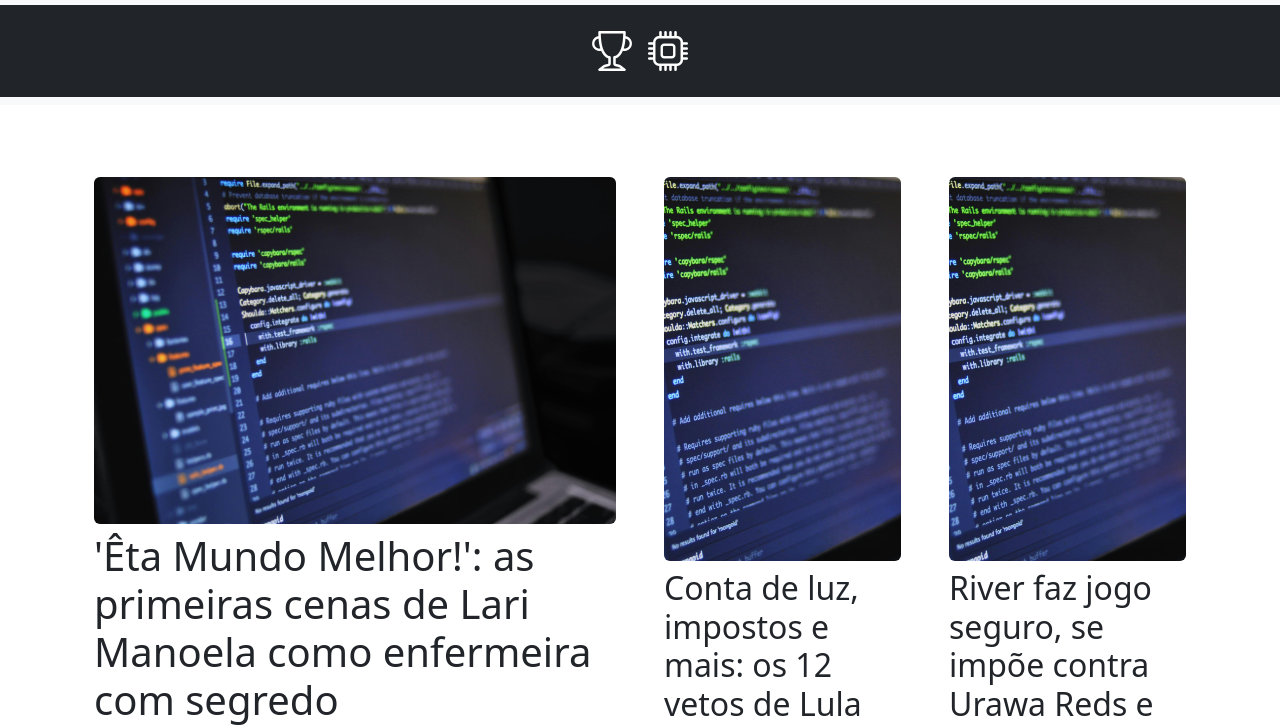
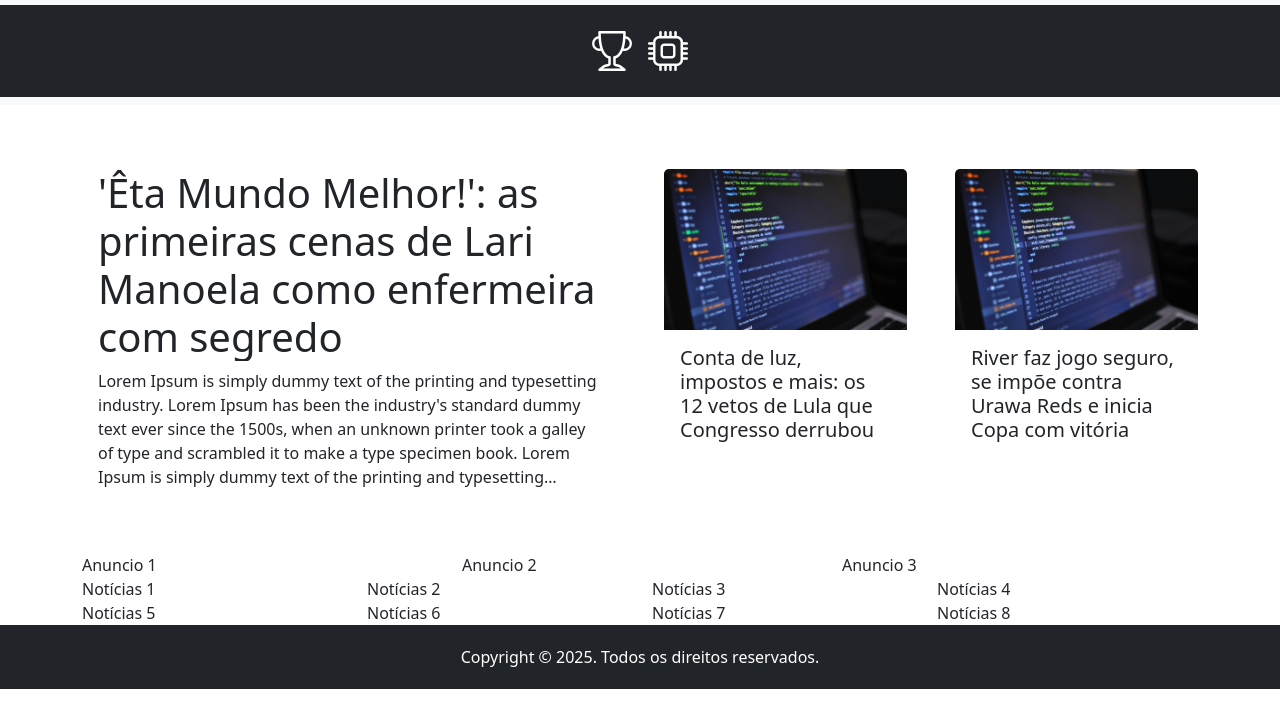
Before and after one commit to brunovjkedu/webnews, a plain HTML site: page tecnologia.html in a window 1280 px wide. Shown: the part 103-830 px from the top of the page. After the commit the page ends 800 px from the top, so only its background shows below. Drawn offline with nearby package versions, Linux system fonts and the light colour scheme.

Commit message:
finalizei 3 cards responsivos

```diff
--- a/styles.css
+++ b/styles.css
@@ -162,3 +162,17 @@ div h2 {
     font-size: medium;
 
 }
+
+.text-truncate-4 {
+    display: -webkit-box;
+    -webkit-line-clamp: 4;
+    -webkit-box-orient: vertical;
+    overflow: hidden;
+}
+
+.text-truncate-5 {
+    display: -webkit-box;
+    -webkit-line-clamp: 5;
+    -webkit-box-orient: vertical;
+    overflow: hidden;
+}
--- a/tecnologia.html
+++ b/tecnologia.html
@@ -38,35 +38,49 @@
     <!-- Main -->
     <main class="container">
         <!-- Destaques -->
-        <div class="row py-5">
+        <div class="row row-cols-1 row-cols-md-2 row-cols-lg-4 g-5 py-5">
 
-            <div class="col-12 col-md-8 col-lg-6 p-4 pb-0">
-                <div class="d-flex flex-column">
-                    <img src="imagens/tecnologia_01.jpg" alt="Foto generica referente a tecnologia."
-                        class="figure-img img-fluid rounded object-fit-cover" />
-                    <h1>'Êta Mundo Melhor!': as primeiras cenas de Lari Manoela como enfermeira com segredo</h1>
-                    <p class="lead">
-                        Ninguém acerta dezenas, e prêmio da Mega-Sena acumula em R$ 130 milhões; veja números
-                    </p>
+            <div class="col-12 col-md-8 col-lg-6">
+                <div class="card h-100 border-0">
+                    <div class="card-body d-flex flex-column">
+                        <h1 class="card-title text-truncate-4">'Êta Mundo Melhor!': as primeiras cenas de Lari Manoela
+                            como enfermeira com segredo</h5>
+                            <p class="card-text text-truncate-5">
+                                Lorem Ipsum is simply dummy text of the printing and typesetting industry. Lorem Ipsum
+                                has been the industry's standard dummy text ever since the 1500s, when an unknown
+                                printer took a galley of type and scrambled it to make a type specimen book.
+                                Lorem Ipsum is simply dummy text of the printing and typesetting industry. Lorem Ipsum
+                                has been the industry's standard dummy text ever since the 1500s, when an unknown
+                                printer took a galley of type and scrambled it to make a type specimen book.
+                                Lorem Ipsum is simply dummy text of the printing and typesetting industry. Lorem Ipsum
+                                has been the industry's standard dummy text ever since the 1500s, when an unknown
+                                printer took a galley of type and scrambled it to make a type specimen book.
+                            </p>
+                    </div>
                 </div>
             </div>
 
-            <div class="d-none d-md-block col-md-4 col-lg-3 p-4 pb-0">
-                <div class="d-flex flex-column h-100">
-                    <img src="imagens/tecnologia_01.jpg" alt="Foto generica referente a tecnologia."
-                        class="figure-img img-fluid rounded object-fit-cover h-100" />
-                    <h1 class="h2">Conta de luz, impostos e mais: os 12 vetos de Lula que Congresso derrubou</h1>
+            <div class="d-none d-md-block col-md-4 col-lg-3 pt-3">
+                <div class="card h-100 border-0">
+                    <img src="imagens/tecnologia_01.jpg" class="card-img-top"
+                        alt="Foto generica referente a tecnologia.">
+                    <div class="card-body">
+                        <h5 class="card-title text-truncate-4">Conta de luz, impostos e mais: os 12 vetos de Lula que
+                            Congresso derrubou</h5>
+                    </div>
                 </div>
             </div>
 
-            <div class="d-none d-lg-block col-lg-3 p-4 pb-0">
-                <div class=" d-flex flex-column h-100">
-                <img src="imagens/tecnologia_01.jpg" alt="Foto generica referente a tecnologia."
-                    class="figure-img img-fluid rounded object-fit-cover h-100" />
-                <h1 class="h2">River faz jogo seguro, se impõe contra Urawa Reds e inicia Copa com vitória</h1>
+            <div class="d-none d-lg-block col-lg-3 pt-3">
+                <div class="card h-100 border-0">
+                    <img src="imagens/tecnologia_01.jpg" class="card-img-top"
+                        alt="Foto generica referente a tecnologia.">
+                    <div class="card-body">
+                        <h5 class="card-title text-truncate-4">River faz jogo seguro, se impõe contra Urawa Reds e
+                            inicia Copa com vitória</h5>
+                    </div>
+                </div>
             </div>
-        </div>
-
         </div>
 
         <!-- Anuncio -->
```
